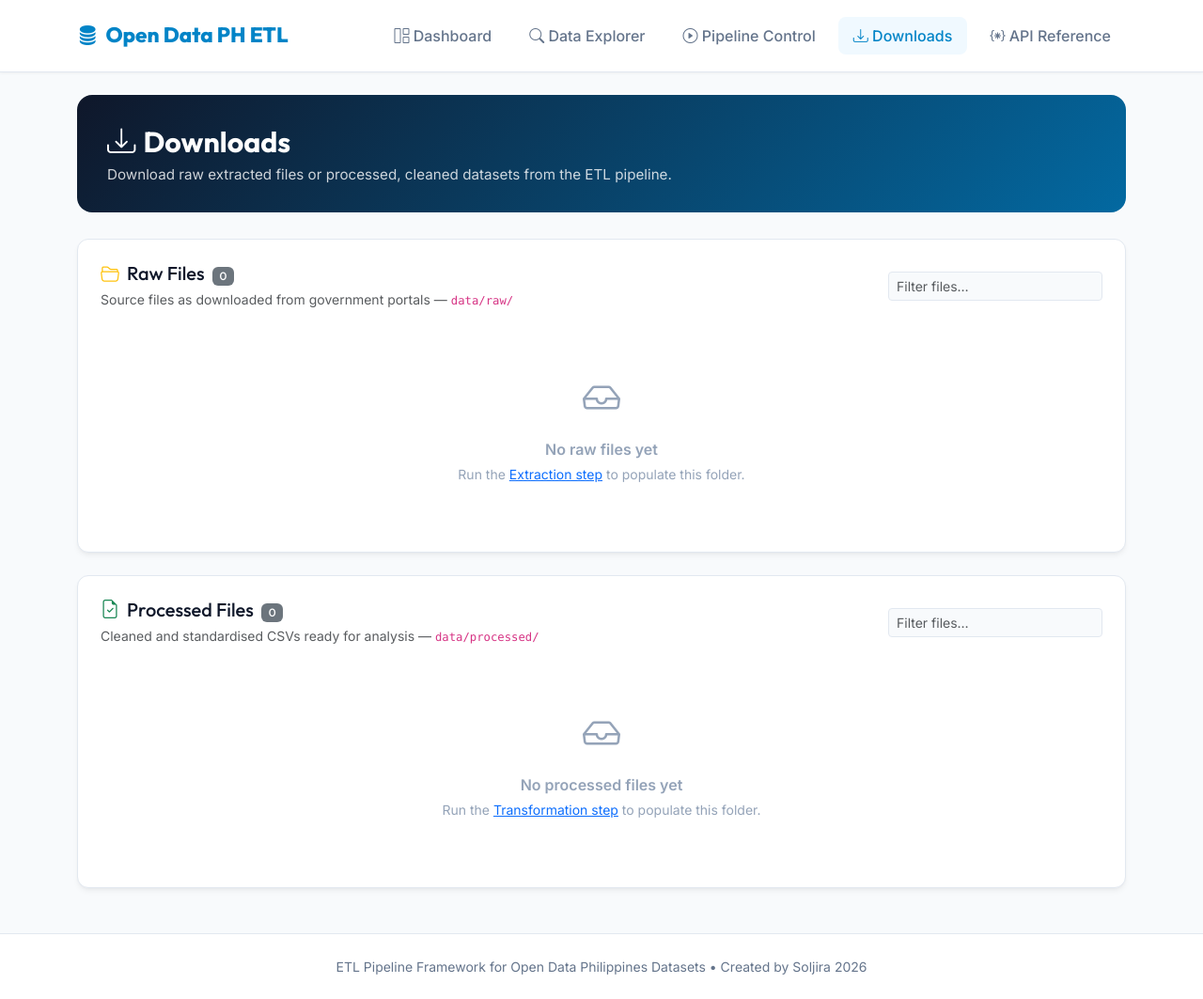
After one commit to Soljira/etl-src, a Django app: page /downloads/ in a window 1280 px wide. The commit adds this page. Shown: the whole page at 94% size. Run offline with Django 4.2, Linux system fonts and the light colour scheme; parts of the project's set-up code (start-up, migrations or seed data) failed here and were passed over; some libraries are stand-ins or nearby versions.

Commit message:
add download option for raw and processed files

```diff
--- a/gui/dashboard/templates/base.html
+++ b/gui/dashboard/templates/base.html
@@ -173,6 +173,11 @@
                         </a>
                     </li>
                     <li class="nav-item">
+                        <a class="nav-link {% if request.resolver_match.url_name == 'downloads' %}active{% endif %}" href="{% url 'downloads' %}">
+                            <i class="bi bi-download"></i> Downloads
+                        </a>
+                    </li>
+                    <li class="nav-item">
                         <a class="nav-link {% if request.resolver_match.url_name == 'api_docs' %}active{% endif %}" href="{% url 'api_docs' %}">
                             <i class="bi bi-braces-asterisk"></i> API Reference
                         </a>
--- /dev/null
+++ b/gui/dashboard/templates/downloads.html
@@ -0,0 +1,186 @@
+{% extends "base.html" %}
+{% block title %}Downloads - Open Data PH ETL{% endblock %}
+
+{% block extra_css %}
+<style>
+  .dl-hero {
+    background: linear-gradient(135deg, #0f172a 0%, #0369a1 100%);
+    border-radius: 16px;
+    padding: 2rem 2rem 1.75rem;
+    color: #fff;
+    margin-bottom: 1.75rem;
+  }
+  .dl-hero h1 { font-size: 1.9rem; margin-bottom: .4rem; }
+  .dl-hero p  { opacity: .8; margin-bottom: 0; font-size: .95rem; }
+
+  /* Section headers */
+  .dl-section-header {
+    display: flex;
+    align-items: center;
+    justify-content: space-between;
+    gap: 1rem;
+    flex-wrap: wrap;
+    margin-bottom: 1rem;
+  }
+
+  /* File table */
+  .file-table th {
+    font-size: .72rem;
+    text-transform: uppercase;
+    letter-spacing: .05em;
+    color: #94a3b8;
+    font-weight: 600;
+    border-bottom-width: 1px;
+  }
+  .file-table td { font-size: .875rem; vertical-align: middle; }
+  .file-name {
+    font-family: 'Courier New', monospace;
+    font-size: .82rem;
+    color: #0f172a;
+    word-break: break-all;
+  }
+  .file-size { color: #94a3b8; font-size: .78rem; white-space: nowrap; }
+
+  /* Empty state */
+  .empty-state {
+    text-align: center;
+    padding: 3rem 1rem;
+    color: #94a3b8;
+  }
+  .empty-state i { font-size: 2.5rem; display: block; margin-bottom: .75rem; }
+
+  /* Search box */
+  .file-search { max-width: 280px; }
+</style>
+{% endblock %}
+
+{% block content %}
+
+<!-- Hero -->
+<div class="dl-hero">
+  <h1><i class="bi bi-download me-2"></i>Downloads</h1>
+  <p>Download raw extracted files or processed, cleaned datasets from the ETL pipeline.</p>
+</div>
+
+<!-- ── Raw Files ──────────────────────────────────────────────── -->
+<div class="card p-4 mb-4">
+  <div class="dl-section-header">
+    <div>
+      <h2 class="h5 mb-0">
+        <i class="bi bi-folder2-open text-warning me-2"></i>Raw Files
+        <span class="badge bg-secondary ms-1 fw-normal" style="font-size:.75rem;">{{ raw_files|length }}</span>
+      </h2>
+      <div class="small text-muted mt-1">Source files as downloaded from government portals — <code>data/raw/</code></div>
+    </div>
+    <div class="d-flex gap-2 align-items-center flex-wrap">
+      <input type="text" class="form-control form-control-sm file-search"
+             placeholder="Filter files…" oninput="filterTable('raw-table', this.value)">
+      {% if raw_files %}
+        <a href="/api/v1/download/raw.zip" class="btn btn-warning btn-sm" download="raw_files.zip">
+          <i class="bi bi-file-earmark-zip me-1"></i>Download All (ZIP)
+        </a>
+      {% endif %}
+    </div>
+  </div>
+
+  {% if raw_files %}
+    <div class="table-responsive">
+      <table class="table file-table table-hover mb-0" id="raw-table">
+        <thead>
+          <tr>
+            <th>Filename</th>
+            <th class="text-end" style="width:80px">Size</th>
+            <th class="text-end" style="width:110px">Action</th>
+          </tr>
+        </thead>
+        <tbody>
+          {% for f in raw_files %}
+            <tr>
+              <td class="file-name">{{ f.name }}</td>
+              <td class="file-size text-end">{{ f.size }}</td>
+              <td class="text-end">
+                <a href="{{ f.url }}" class="btn btn-outline-secondary btn-sm py-0 px-2"
+                   download="{{ f.name|slice:'1:' }}">
+                  <i class="bi bi-download"></i>
+                </a>
+              </td>
+            </tr>
+          {% endfor %}
+        </tbody>
+      </table>
+    </div>
+  {% else %}
+    <div class="empty-state">
+      <i class="bi bi-inbox"></i>
+      <div class="fw-semibold mb-1">No raw files yet</div>
+      <div class="small">Run the <a href="{% url 'pipeline' %}">Extraction step</a> to populate this folder.</div>
+    </div>
+  {% endif %}
+</div>
+
+<!-- ── Processed Files ───────────────────────────────────────── -->
+<div class="card p-4 mb-4">
+  <div class="dl-section-header">
+    <div>
+      <h2 class="h5 mb-0">
+        <i class="bi bi-file-earmark-check text-success me-2"></i>Processed Files
+        <span class="badge bg-secondary ms-1 fw-normal" style="font-size:.75rem;">{{ processed_files|length }}</span>
+      </h2>
+      <div class="small text-muted mt-1">Cleaned and standardised CSVs ready for analysis — <code>data/processed/</code></div>
+    </div>
+    <div class="d-flex gap-2 align-items-center flex-wrap">
+      <input type="text" class="form-control form-control-sm file-search"
+             placeholder="Filter files…" oninput="filterTable('processed-table', this.value)">
+      {% if processed_files %}
+        <a href="/api/v1/download/processed.zip" class="btn btn-success btn-sm" download="processed_files.zip">
+          <i class="bi bi-file-earmark-zip me-1"></i>Download All (ZIP)
+        </a>
+      {% endif %}
+    </div>
+  </div>
+
+  {% if processed_files %}
+    <div class="table-responsive">
+      <table class="table file-table table-hover mb-0" id="processed-table">
+        <thead>
+          <tr>
+            <th>Filename</th>
+            <th class="text-end" style="width:80px">Size</th>
+            <th class="text-end" style="width:110px">Action</th>
+          </tr>
+        </thead>
+        <tbody>
+          {% for f in processed_files %}
+            <tr>
+              <td class="file-name">{{ f.name }}</td>
+              <td class="file-size text-end">{{ f.size }}</td>
+              <td class="text-end">
+                <a href="{{ f.url }}" class="btn btn-outline-secondary btn-sm py-0 px-2"
+                   download="{{ f.name|slice:'1:' }}">
+                  <i class="bi bi-download"></i>
+                </a>
+              </td>
+            </tr>
+          {% endfor %}
+        </tbody>
+      </table>
+    </div>
+  {% else %}
+    <div class="empty-state">
+      <i class="bi bi-inbox"></i>
+      <div class="fw-semibold mb-1">No processed files yet</div>
+      <div class="small">Run the <a href="{% url 'pipeline' %}">Transformation step</a> to populate this folder.</div>
+    </div>
+  {% endif %}
+</div>
+
+<script>
+function filterTable(tableId, query) {
+  const q = query.toLowerCase();
+  document.querySelectorAll(`#${tableId} tbody tr`).forEach(row => {
+    const name = row.querySelector('.file-name')?.textContent.toLowerCase() ?? '';
+    row.style.display = name.includes(q) ? '' : 'none';
+  });
+}
+</script>
+{% endblock %}
--- a/gui/dashboard/urls.py
+++ b/gui/dashboard/urls.py
@@ -9,6 +9,7 @@ urlpatterns = [
     path("pipeline/run/", views.pipeline_run, name="pipeline_run"),
     path("pipeline/logs/", views.pipeline_logs, name="pipeline_logs"),
     path("api-docs/", views.api_docs, name="api_docs"),
+    path("downloads/", views.downloads, name="downloads"),
 
     # ── File download pages (GUI, same host) ───────────────────────────────
     path("download/<str:kind>/", views.files_list, name="files_list"),
--- a/gui/dashboard/views.py
+++ b/gui/dashboard/views.py
@@ -463,3 +463,32 @@ def files_single(request, kind: str, filepath: str):
 def api_docs(request):
     """API Reference documentation page."""
     return render(request, "api_docs.html")
+
+
+def downloads(request):
+    """Downloads page — lists raw and processed files server-side."""
+    def _scan(kind: str) -> list:
+        data_dir = pathlib.Path(_PROJECT_ROOT) / "data" / kind
+        files = []
+        if data_dir.exists():
+            for f in sorted(data_dir.rglob("*")):
+                if f.is_file() and not f.name.startswith("."):
+                    rel = f.relative_to(data_dir)
+                    size = f.stat().st_size
+                    if size >= 1_048_576:
+                        size_str = f"{size / 1_048_576:.1f} MB"
+                    elif size >= 1024:
+                        size_str = f"{size / 1024:.1f} KB"
+                    else:
+                        size_str = f"{size} B"
+                    files.append({
+                        "name": str(rel),
+                        "url": f"/api/v1/download/{kind}/{rel}",
+                        "size": size_str,
+                    })
+        return files
+
+    return render(request, "downloads.html", {
+        "raw_files": _scan("raw"),
+        "processed_files": _scan("processed"),
+    })
```
